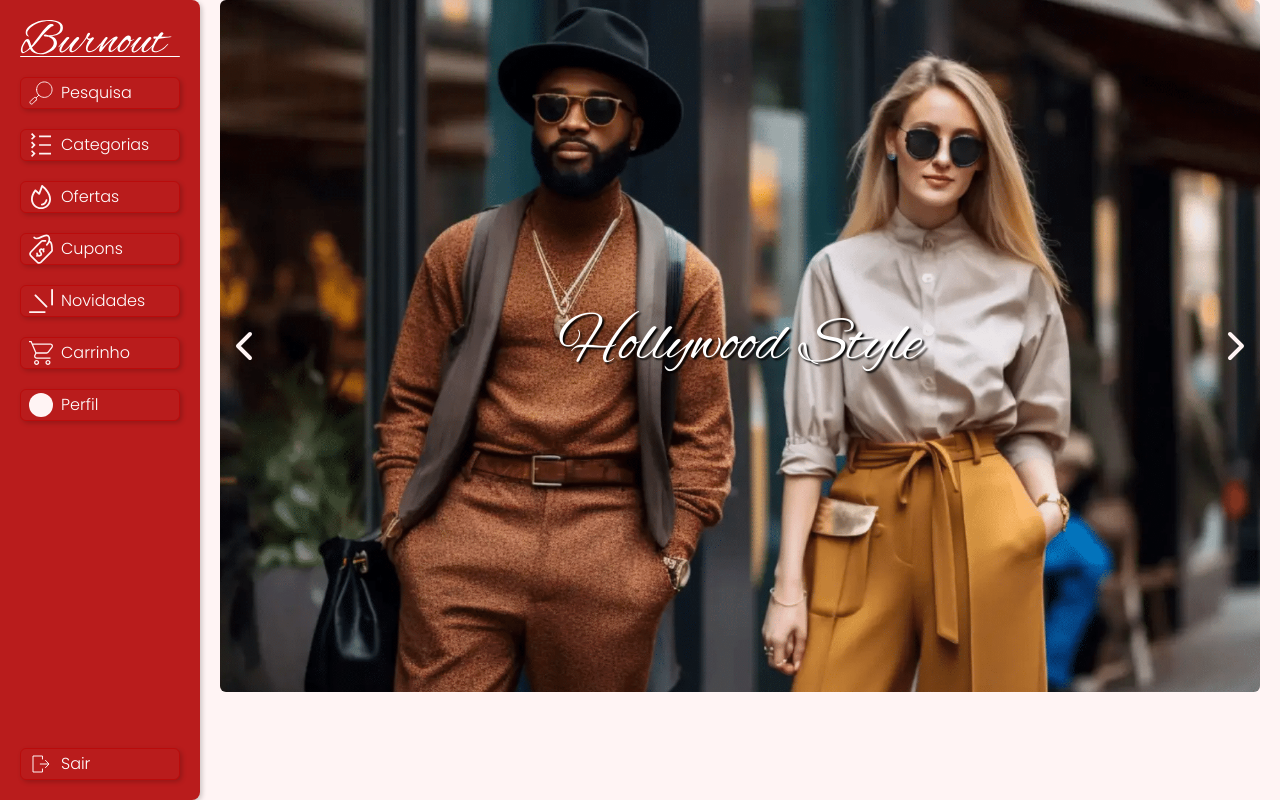
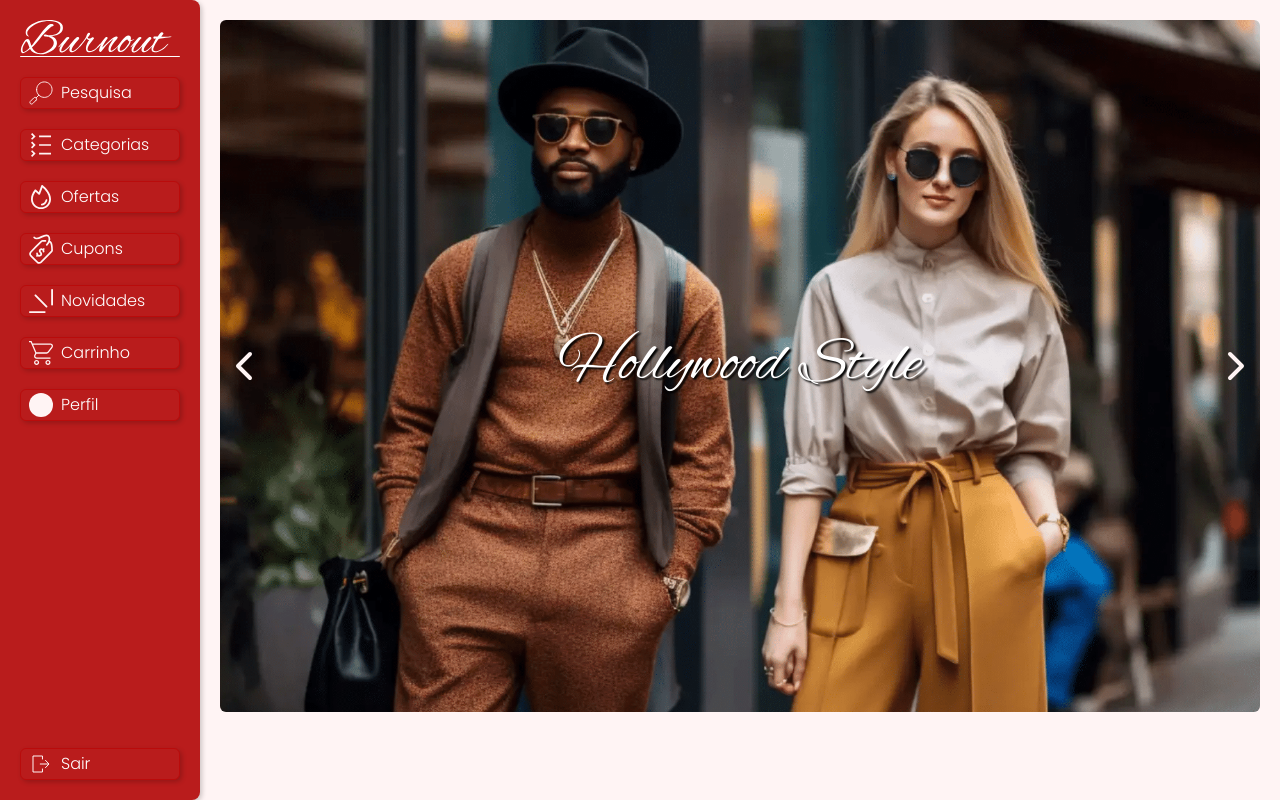
Before and after one commit to MarcosFerreira2024/Burnout, a Next.js app: page /home in a window 1280 px wide. Built offline with nearby package versions, Linux system fonts and the light colour scheme.

Commit message:
Update Carousel.tsx

```diff
--- a/src/app/components/Carousel.tsx
+++ b/src/app/components/Carousel.tsx
@@ -25,12 +25,11 @@ function Carousel({dados}:{dados:CarouselData[]}) {
 
 
   }
-  console.log(dados)
 
   return (
-    <div className='w-[100%]  pr-5 pl-5'>
-      <div className='mx-auto  max-w-[1440px]  relative w-[100%]  flex   overflow-hidden  '>
-        <div className='absolute flex h-[100%] justify-between w-[calc(100%)] items-center  z-50   '>
+    <div className='w-[100%] pt-20 sm:pt-5  pr-5 pl-5 max-h-[700px]'>
+      <div className='mx-auto  max-w-[1440px]  relative     overflow-hidden  '>
+        <div className='absolute flex h-[100%] justify-between  w-[100%] items-center  z-50   '>
               <ChevronLeft onClick={()=> handleSlide(-1)} width={48} height={48} color={`#FFF4F4`}  className='cursor-pointer sm:max-w-[48px] max-w-[24px]'/>
 
               <ChevronRight onClick={()=>handleSlide(+1)} width={48} height={48} color={`#FFF4F4`} data-id={+1} className='cursor-pointer sm:max-w-[48px] max-w-[24px]'/>
```
